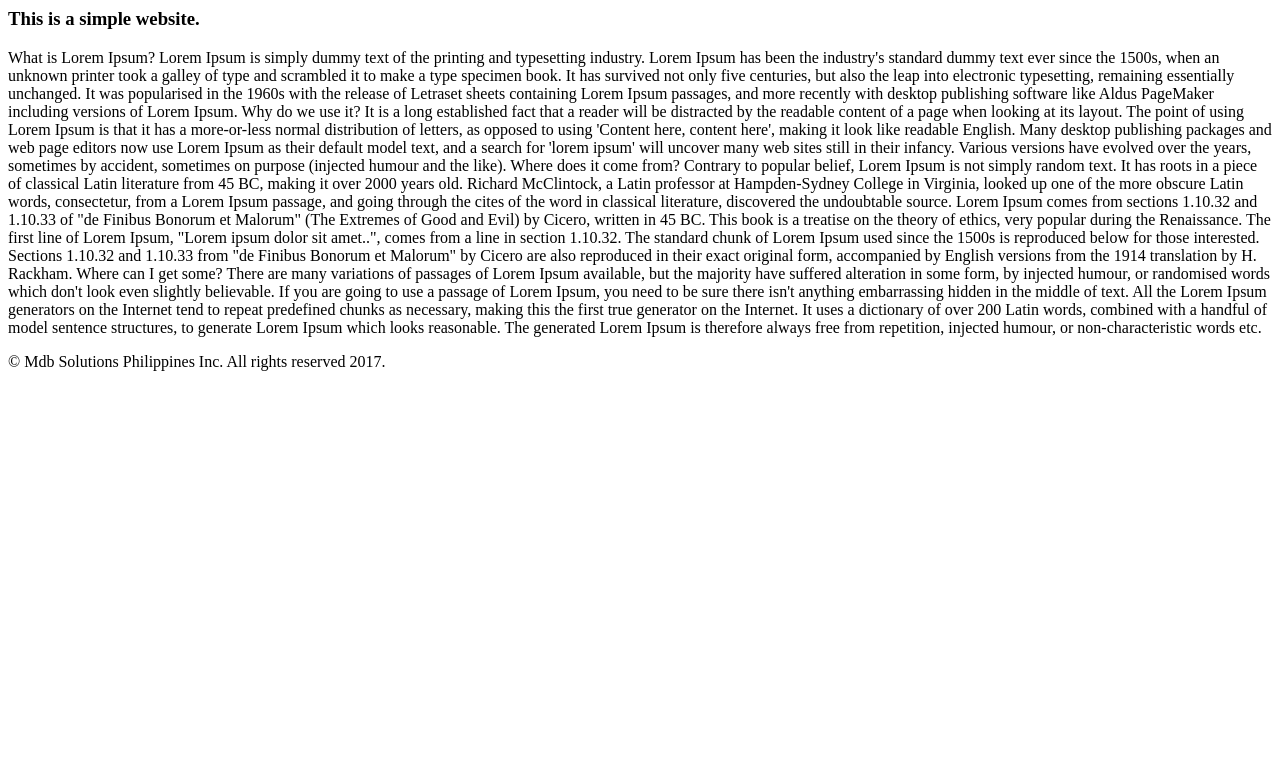
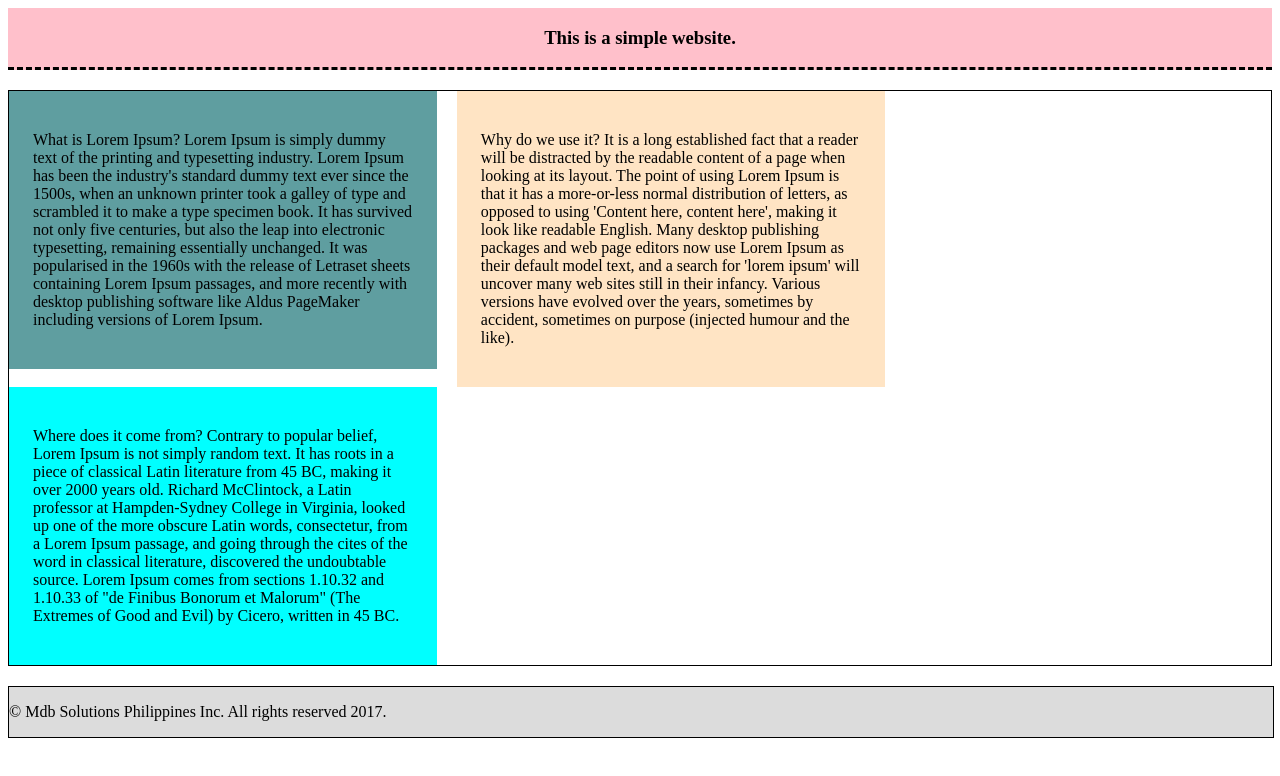
Before and after one commit to gerneymdb/simplewebproject, a plain HTML site: page index.html in a window 1280 px wide. Drawn offline with Linux system fonts and the light colour scheme.

Commit message:
Added some css styles, then modify the html structure of index.html

```diff
--- a/css/style.css
+++ b/css/style.css
@@ -1 +1,54 @@
 /*this is my css*/
+.header {
+    border-bottom: 3px dashed black;
+    background: pink;
+    width: 100%;
+    float: left;
+
+    padding: 0;
+    margin: 0 0 20px 0;
+}
+
+.clearfix:before, .clearfix.after {
+    content: "";
+    display: block;
+    clear: both;
+}
+
+.header h3 {
+    text-align: center;
+}
+
+.article {
+    border: 1px solid black;
+    float: left;
+}
+
+.article div {
+    padding: 24px;
+    float: left;
+    width: 30.1%;
+}
+
+.article .first-coloumn {
+    background: cadetblue;
+    margin-right: 20px;
+}
+
+.article .second-coloumn {
+    background: bisque;
+    margin-right: 20px;
+}
+
+.article .third-coloumn {
+    background: aqua;
+}
+
+.footer {
+    border: 1px solid black;
+    width: 100%;
+    display: block;
+    float: left;
+    background: gainsboro;
+    margin: 20px 0 0 0;
+}
--- a/index.html
+++ b/index.html
@@ -4,31 +4,32 @@
         <link rel="stylesheet" href="css/style.css" />
     </head>
     <body>
-        <header>
+        <header class="header">
             <h3>This is a simple website.</h3>
         </header>
         <div class="main-content">
             <div class="article">
+                <div class="first-coloumn">
                     <p>
                         What is Lorem Ipsum?
-
                         Lorem Ipsum is simply dummy text of the printing and typesetting industry. Lorem Ipsum has been the industry's standard dummy text ever since the 1500s, when an unknown printer took a galley of type and scrambled it to make a type specimen book. It has survived not only five centuries, but also the leap into electronic typesetting, remaining essentially unchanged. It was popularised in the 1960s with the release of Letraset sheets containing Lorem Ipsum passages, and more recently with desktop publishing software like Aldus PageMaker including versions of Lorem Ipsum.
+                    </p>
+                </div>
+                <div class="second-coloumn">
+                    <p>
                         Why do we use it?
-
                         It is a long established fact that a reader will be distracted by the readable content of a page when looking at its layout. The point of using Lorem Ipsum is that it has a more-or-less normal distribution of letters, as opposed to using 'Content here, content here', making it look like readable English. Many desktop publishing packages and web page editors now use Lorem Ipsum as their default model text, and a search for 'lorem ipsum' will uncover many web sites still in their infancy. Various versions have evolved over the years, sometimes by accident, sometimes on purpose (injected humour and the like).
-
+                    </p>
+                </div>
+                <div class="third-coloumn">
+                    <p>
                         Where does it come from?
 
-                    Contrary to popular belief, Lorem Ipsum is not simply random text. It has roots in a piece of classical Latin literature from 45 BC, making it over 2000 years old. Richard McClintock, a Latin professor at Hampden-Sydney College in Virginia, looked up one of the more obscure Latin words, consectetur, from a Lorem Ipsum passage, and going through the cites of the word in classical literature, discovered the undoubtable source. Lorem Ipsum comes from sections 1.10.32 and 1.10.33 of "de Finibus Bonorum et Malorum" (The Extremes of Good and Evil) by Cicero, written in 45 BC. This book is a treatise on the theory of ethics, very popular during the Renaissance. The first line of Lorem Ipsum, "Lorem ipsum dolor sit amet..", comes from a line in section 1.10.32.
-
-                    The standard chunk of Lorem Ipsum used since the 1500s is reproduced below for those interested. Sections 1.10.32 and 1.10.33 from "de Finibus Bonorum et Malorum" by Cicero are also reproduced in their exact original form, accompanied by English versions from the 1914 translation by H. Rackham.
-                    Where can I get some?
-
-                    There are many variations of passages of Lorem Ipsum available, but the majority have suffered alteration in some form, by injected humour, or randomised words which don't look even slightly believable. If you are going to use a passage of Lorem Ipsum, you need to be sure there isn't anything embarrassing hidden in the middle of text. All the Lorem Ipsum generators on the Internet tend to repeat predefined chunks as necessary, making this the first true generator on the Internet. It uses a dictionary of over 200 Latin words, combined with a handful of model sentence structures, to generate Lorem Ipsum which looks reasonable. The generated Lorem Ipsum is therefore always free from repetition, injected humour, or non-characteristic words etc.
-                </p>
+                        Contrary to popular belief, Lorem Ipsum is not simply random text. It has roots in a piece of classical Latin literature from 45 BC, making it over 2000 years old. Richard McClintock, a Latin professor at Hampden-Sydney College in Virginia, looked up one of the more obscure Latin words, consectetur, from a Lorem Ipsum passage, and going through the cites of the word in classical literature, discovered the undoubtable source. Lorem Ipsum comes from sections 1.10.32 and 1.10.33 of "de Finibus Bonorum et Malorum" (The Extremes of Good and Evil) by Cicero, written in 45 BC.
                 </div>
             </div>
-        <footer>
+        </div>
+        <footer class="footer">
             <p>&copy Mdb Solutions Philippines Inc.  All rights reserved 2017.</p>
         </footer>
     </body>
```
Lines whose indentation alone changed are shown as unchanged.
